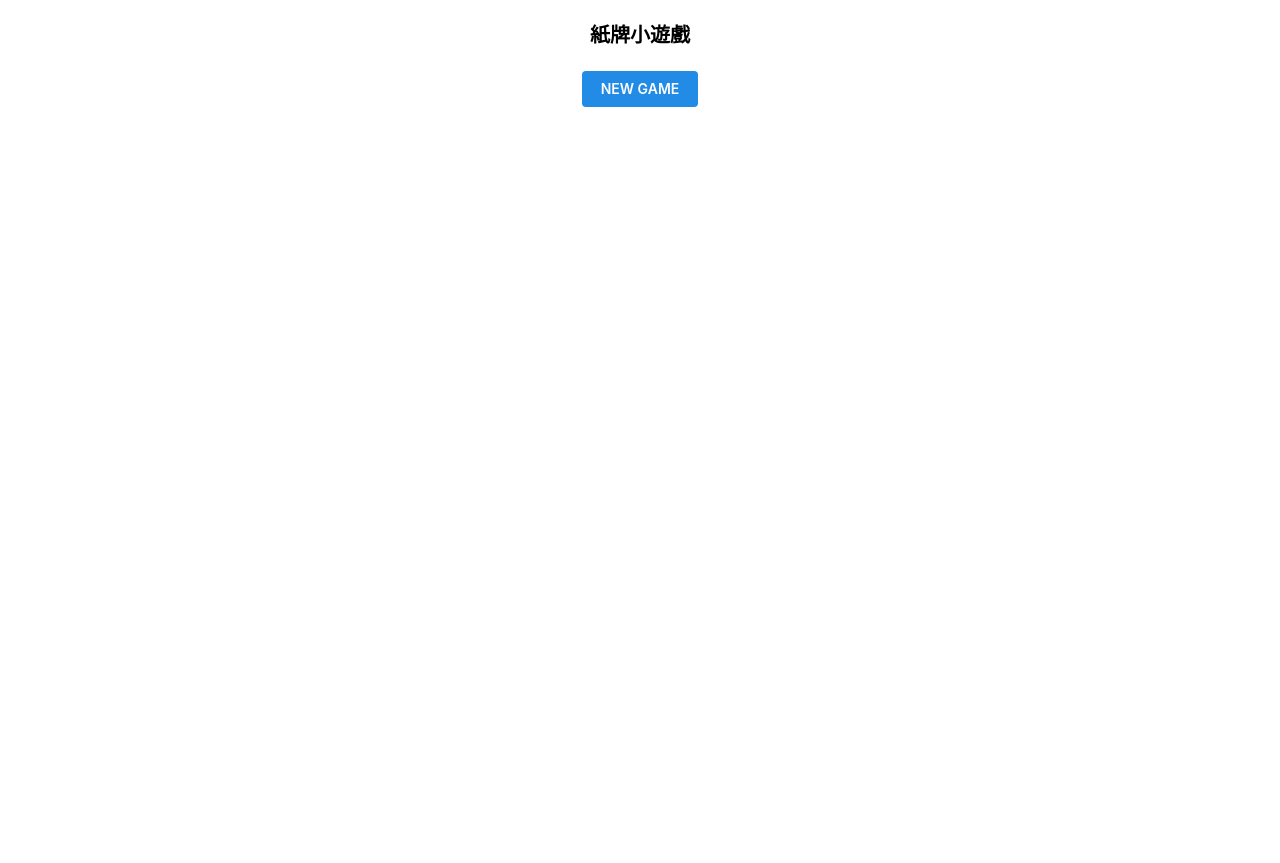
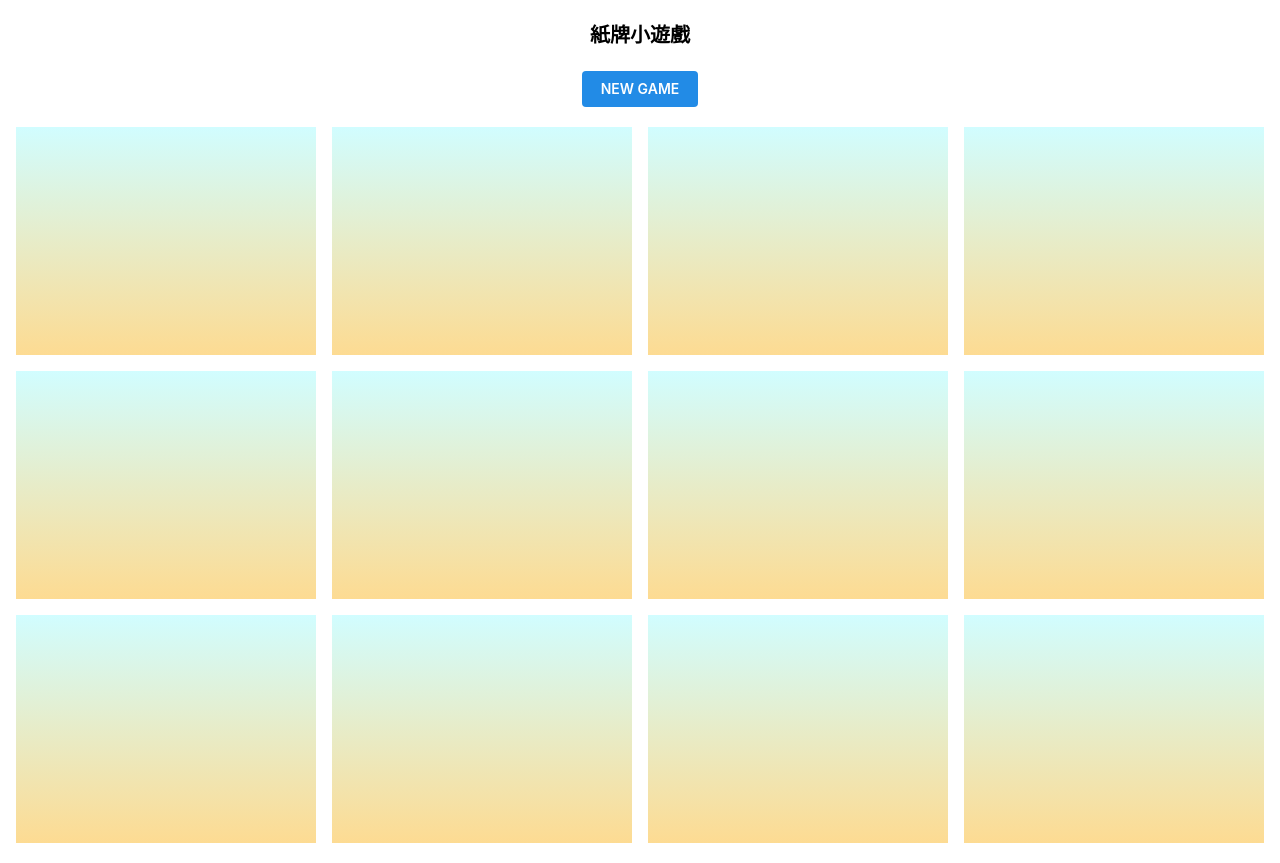
Before and after one commit to ray8625/react_card, a React (Create React App) app: page / in a window 1280 px wide. Built offline with nearby package versions, Linux system fonts and the light colour scheme.

Commit message:
change color

```diff
--- a/src/App.css
+++ b/src/App.css
@@ -38,6 +38,7 @@
   transition: all ease-in .2s;
   transition-delay: .2s;
   cursor: pointer;
+  background-image: linear-gradient(to top, rgb(253, 219, 146), rgb(209, 253, 255));
 }
 
 .flipped .rear{
```
